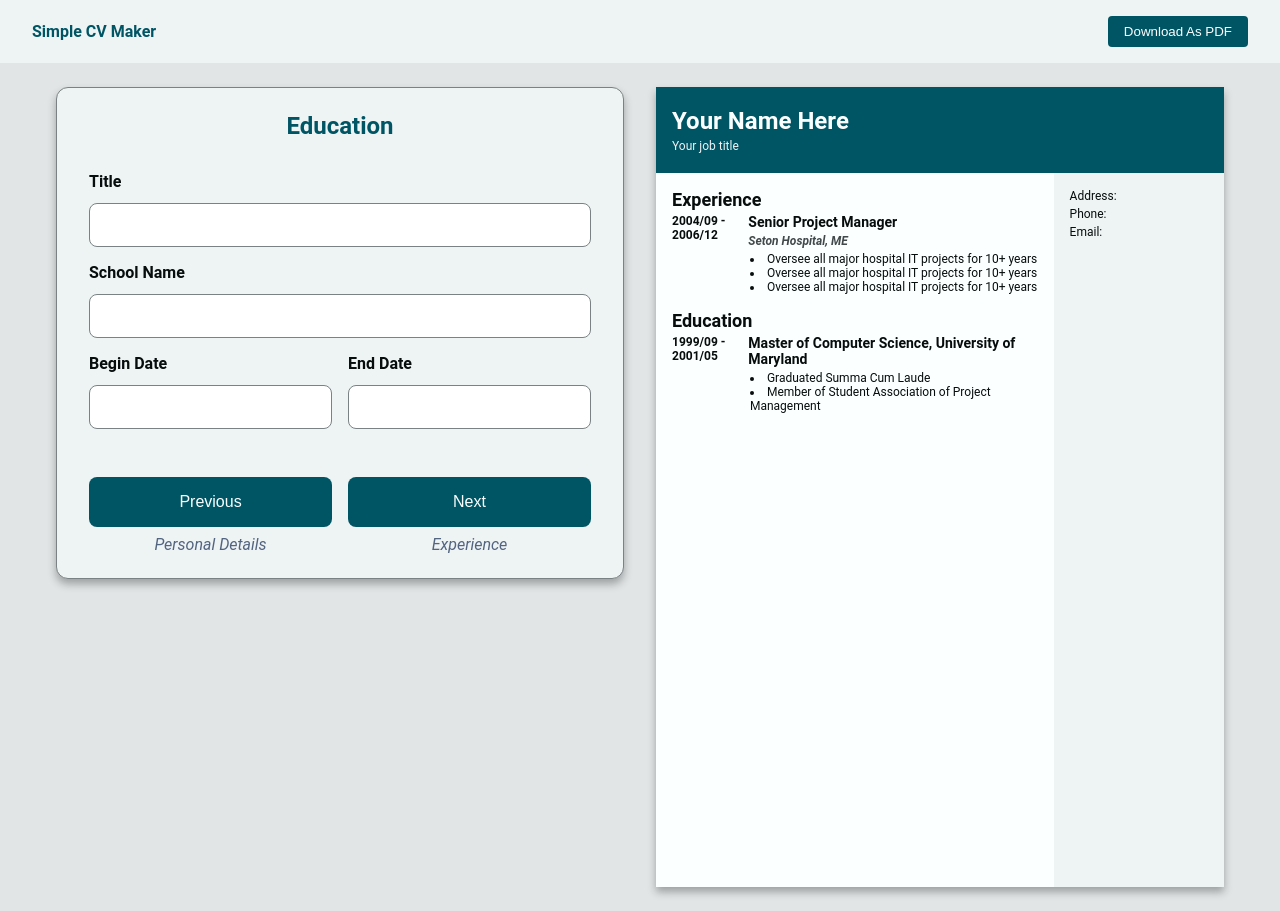
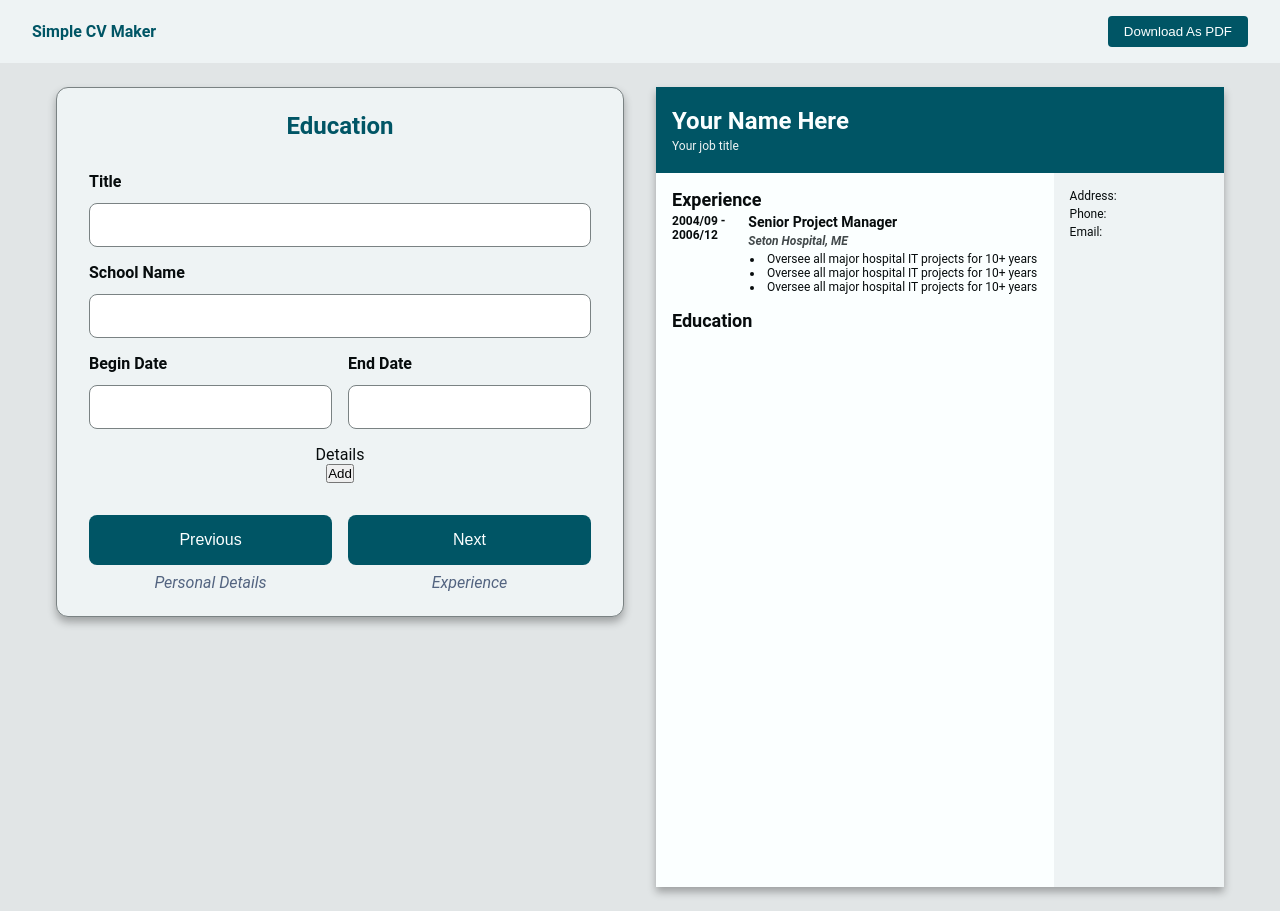
Before and after one commit to NgocPMT/react-cv-application, a React (Vite) app: page / in a window 1280 px wide. Both pictures are taken after a click on the button "Next". Built offline with nearby package versions, Linux system fonts and the light colour scheme.

Commit message:
implement education form

```diff
--- a/src/components/App.jsx
+++ b/src/components/App.jsx
@@ -64,6 +64,17 @@ export default function App() {
 
   function handleEndDate(e) {
     setEducation({ ...education, endDate: e.target.value });
+  }
+
+  function createEmptyDetails() {
+    const newDetails = education.details ? [...education.details, ""] : [""];
+    setEducation({ ...education, details: newDetails });
+  }
+
+  function handleDetails(index, e) {
+    const newDetails = [...education.details];
+    newDetails[index] = e.target.value;
+    setEducation({ ...education, details: newDetails });
   }
 
   function togglePreview() {
@@ -192,6 +203,19 @@ export default function App() {
                 onChange={handleEndDate}
               />
             </FieldGroup>
+            <p>Details</p>
+            <button onClick={createEmptyDetails}>Add</button>
+            {education.details &&
+              education.details.map((detail, index) => (
+                <Field
+                  key={`${education.title}-field-${index}`}
+                  title={`Detail ${index + 1}`}
+                  type="text"
+                  id={`detail-${index + 1}`}
+                  value={detail}
+                  onChange={(e) => handleDetails(index, e)}
+                />
+              ))}
           </Form>
           <div className="buttons">
             {isMobile && (
@@ -265,15 +289,27 @@ export default function App() {
                 </div>
                 <h2>Education</h2>
                 <div className="education">
-                  <p>1999/09 - 2001/05</p>
+                  <p>
+                    {education.beginDate}
+                    {education.endDate && ` - ${education.endDate}`}
+                  </p>
                   <div className="education-details">
-                    <h3>Master of Computer Science, University of Maryland</h3>
-                    <ul>
-                      <li>Graduated Summa Cum Laude</li>
-                      <li>
-                        Member of Student Association of Project Management
-                      </li>
-                    </ul>
+                    <h3>
+                      {education.title}
+                      {education.schoolName && `, ${education.schoolName}`}
+                    </h3>
+                    {education.details && (
+                      <ul>
+                        {education.details.map(
+                          (detail, index) =>
+                            detail.length > 0 && (
+                              <li key={`${education.title}-${index}`}>
+                                {detail}
+                              </li>
+                            )
+                        )}
+                      </ul>
+                    )}
                   </div>
                 </div>
               </div>
```
